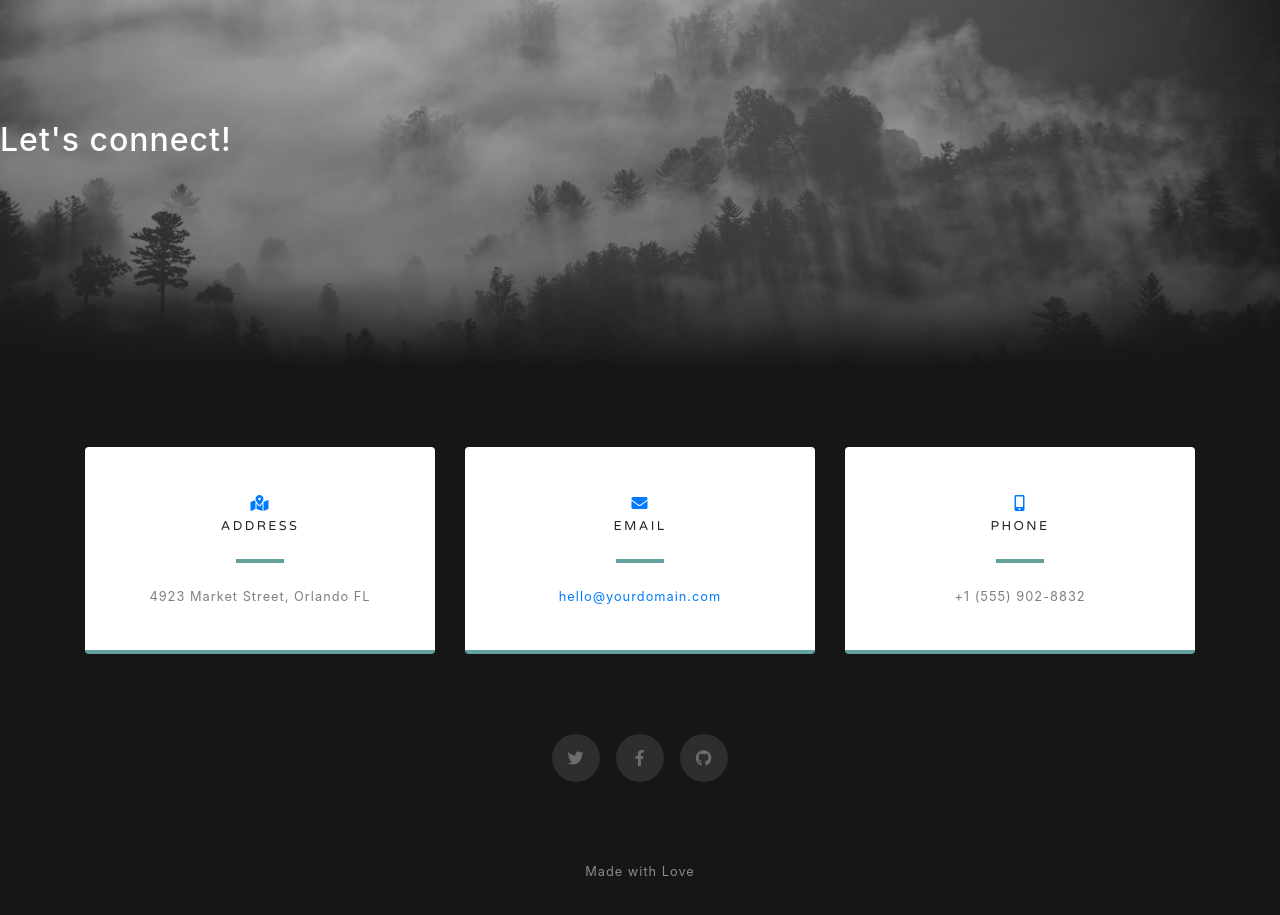
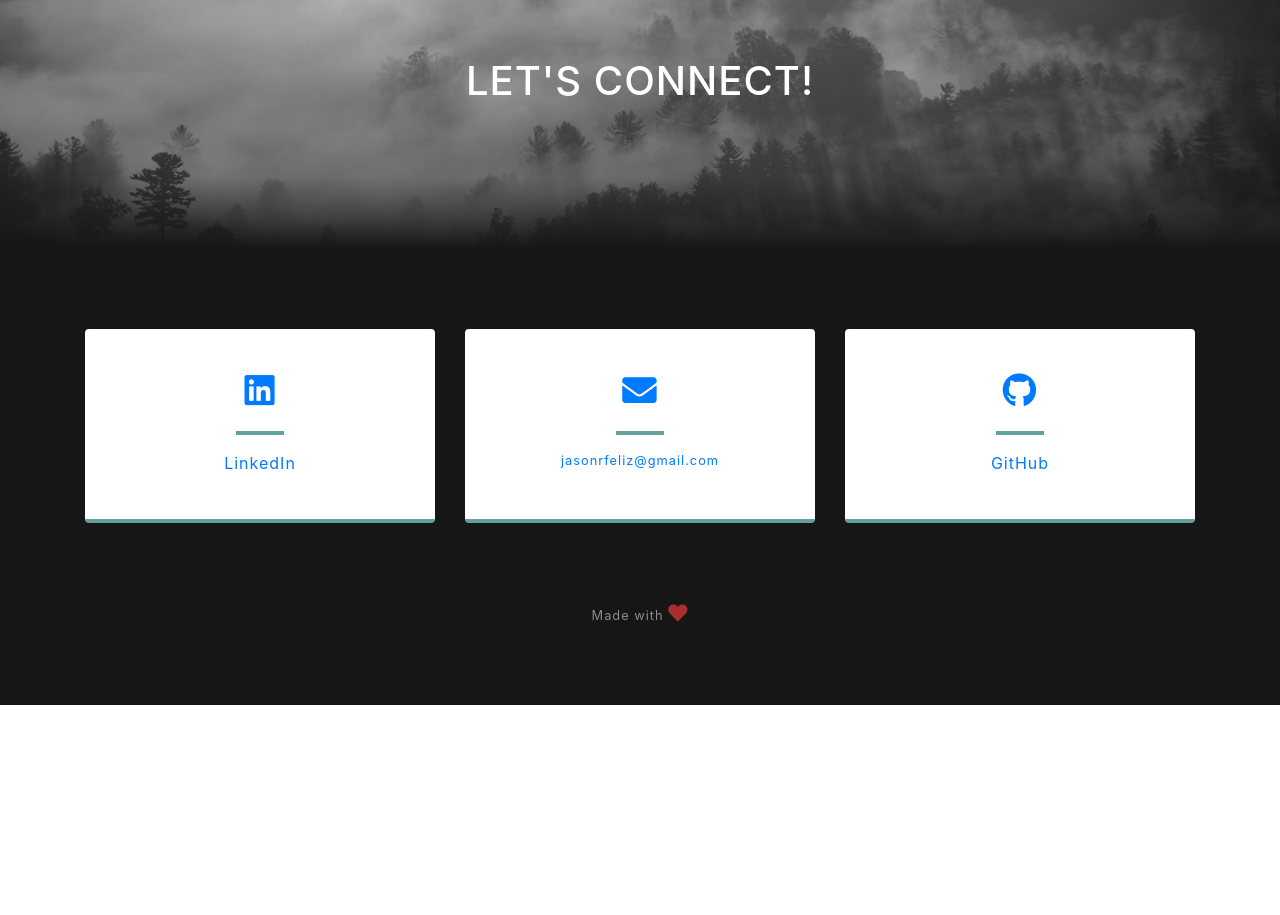
Before and after one commit to jasonfeliz/jasonfeliz.github.io, a website with bundled scripts: page index.html in a window 1280 px wide. Shown: the part 2920-3835 px from the top of the page. After the commit the page ends 3625 px from the top, so only its background shows below. Built offline with nearby package versions, Linux system fonts and the light colour scheme.

Commit message:
commmitttss

```diff
--- a/css/grayscale.css
+++ b/css/grayscale.css
@@ -213,15 +213,19 @@ h1,h2,h3,h4,h5 {
 }
 
 .signup-section {
-  padding: 10rem 0;
+  padding: 6rem 0;
   background: -webkit-gradient(linear, left top, left bottom, from(rgba(22, 22, 22, 0.1)), color-stop(75%, rgba(22, 22, 22, 0.5)), to(#161616)), url("../img/bg-signup.jpg");
   background: linear-gradient(to bottom, rgba(22, 22, 22, 0.1) 0%, rgba(22, 22, 22, 0.5) 75%, #161616 100%), url("../img/bg-signup.jpg");
   background-position: center;
   background-repeat: no-repeat;
   background-attachment: scroll;
   background-size: cover;
+  text-align: center;
 }
 
+.signup-section h1 {
+  text-transform: uppercase;
+}
 .signup-section .form-inline input {
   -webkit-box-shadow: 0 0.1875rem 0.1875rem 0 rgba(0, 0, 0, 0.1) !important;
   box-shadow: 0 0.1875rem 0.1875rem 0 rgba(0, 0, 0, 0.1) !important;
@@ -371,3 +375,7 @@ footer {
   letter-spacing: 2px;
   text-transform: uppercase;
 }
+
+.fa-linkedin,.fa-github,.fa-envelope {
+  font-size: 2.15em;
+}
--- a/index.html
+++ b/index.html
@@ -113,14 +113,15 @@
           <div class="col-xl-4 col-lg-5">
             <div class="featured-text text-center text-lg-left">
               <h4>MeetMyCampus</h4>
-              <p class="text-black-50 mb-0">Grayscale is open source and MIT licensed.
-                This means you can use it for any project - even commercial projects! Download it, customize it, and publish your website!</p>
+              <p class="text-black-50 mb-0">Used JavaScript, Jquery, and AJAX to build out the front-end stack.
+                Built a scalable backend with PHP and MySql.Features included a forum, where users can post and reply to discussions, creating communities, user profiles.
+                 Also, each university had its own hub of communities and students</p>
                 <div class="links">
                   <div class="">
-                    <a href="https://www.meetmycampus.com/warmpuppies">Live Demo</a>
+                    <a href="https://www.meetmycampus.com/warmpuppies" target="_blank">Live Demo</a>
                   </div>
                   <div class="">
-                    <a href="https://github.com/jasonfeliz/meetmycampus">GitHub</a>
+                    <a href="https://github.com/jasonfeliz/meetmycampus" target="_blank">GitHub</a>
                   </div>
                 </div>
             </div>
@@ -141,10 +142,10 @@
                   <hr class="d-none d-lg-block mb-0 ml-0">
                   <div class="links">
                     <div class="">
-                      <a href="https://jasonfeliz.github.io/tic-tac-toe/">Live Demo</a>
+                      <a href="https://jasonfeliz.github.io/tic-tac-toe/" target="_blank">Live Demo</a>
                     </div>
                     <div class="">
-                      <a href="https://github.com/jasonfeliz/tic-tac-toe">GitHub</a>
+                      <a href="https://github.com/jasonfeliz/tic-tac-toe" target="_blank">GitHub</a>
                     </div>
                   </div>
                 </div>
@@ -168,10 +169,10 @@
                   <hr class="d-none d-lg-block mb-0 mr-0">
                   <div class="links">
                     <div class="">
-                      <a href="https://jasonfeliz.github.io/campusnest-frontend/">Live Demo</a>
+                      <a href="https://jasonfeliz.github.io/campusnest-frontend/" target="_blank">Live Demo</a>
                     </div>
                     <div class="">
-                      <a href="https://github.com/jasonfeliz/campusnest-frontend">GitHub</a>
+                      <a href="https://github.com/jasonfeliz/campusnest-frontend" target="_blank">GitHub</a>
                     </div>
                   </div>
                 </div>
@@ -185,7 +186,7 @@
 
     <!-- Signup Section -->
     <section id="signup" class="signup-section">
-            <h2 class="text-white mb-5">Let's connect!</h2>
+            <h1 class="text-white mb-5">Let's connect!</h1>
     </section>
 
     <!-- Contact Section -->
@@ -197,10 +198,9 @@
           <div class="col-md-4 mb-3 mb-md-0">
             <div class="card py-4 h-100">
               <div class="card-body text-center">
-                <i class="fas fa-map-marked-alt text-primary mb-2"></i>
-                <h4 class="text-uppercase m-0">Address</h4>
-                <hr class="my-4">
-                <div class="small text-black-50">4923 Market Street, Orlando FL</div>
+                <i class="fab fa-linkedin text-primary mb-2"></i>
+                <hr class="hr">
+                <a href="https://www.linkedin.com/in/jason-feliz/" target="_blank">LinkedIn</a>
               </div>
             </div>
           </div>
@@ -209,10 +209,9 @@
             <div class="card py-4 h-100">
               <div class="card-body text-center">
                 <i class="fas fa-envelope text-primary mb-2"></i>
-                <h4 class="text-uppercase m-0">Email</h4>
-                <hr class="my-4">
+                <hr class="hr">
                 <div class="small text-black-50">
-                  <a href="#">hello@yourdomain.com</a>
+                  <a href="mailto:jasonrfeliz@gmail.com">jasonrfeliz@gmail.com</a>
                 </div>
               </div>
             </div>
@@ -221,18 +220,17 @@
           <div class="col-md-4 mb-3 mb-md-0">
             <div class="card py-4 h-100">
               <div class="card-body text-center">
-                <i class="fas fa-mobile-alt text-primary mb-2"></i>
-                <h4 class="text-uppercase m-0">Phone</h4>
-                <hr class="my-4">
-                <div class="small text-black-50">+1 (555) 902-8832</div>
+                <i class="fab fa-github text-primary mb-2"></i>
+                <hr class="hr">
+                <a href="https://github.com/jasonfeliz" target="_blank">GitHub</a>
               </div>
             </div>
           </div>
         </div>
 
-        <div class="social d-flex justify-content-center">
+        <!-- <div class="social d-flex justify-content-center">
           <a href="#" class="mx-2">
-            <i class="fab fa-twitter"></i>
+            <i class="fab fa-linkedin"></i>
           </a>
           <a href="#" class="mx-2">
             <i class="fab fa-facebook-f"></i>
@@ -240,7 +238,7 @@
           <a href="#" class="mx-2">
             <i class="fab fa-github"></i>
           </a>
-        </div>
+        </div> -->
 
       </div>
     </section>
@@ -248,7 +246,7 @@
     <!-- Footer -->
     <footer class="bg-black small text-center text-white-50">
       <div class="container">
-        Made with Love
+        Made with <i class="fas fa-heart" style="color:#a92e2e;font-size:1.5em;"></i>
       </div>
     </footer>
 
```
